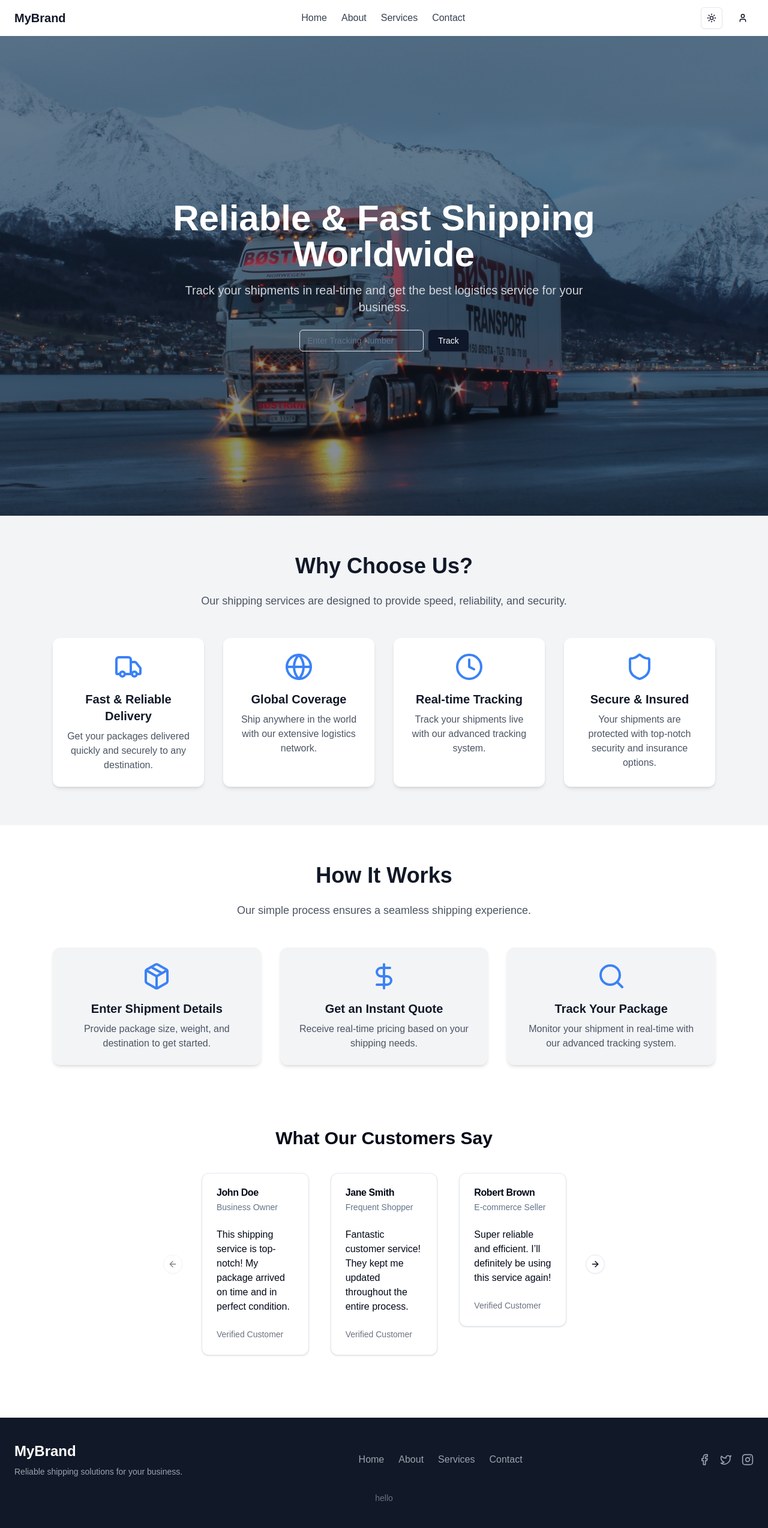
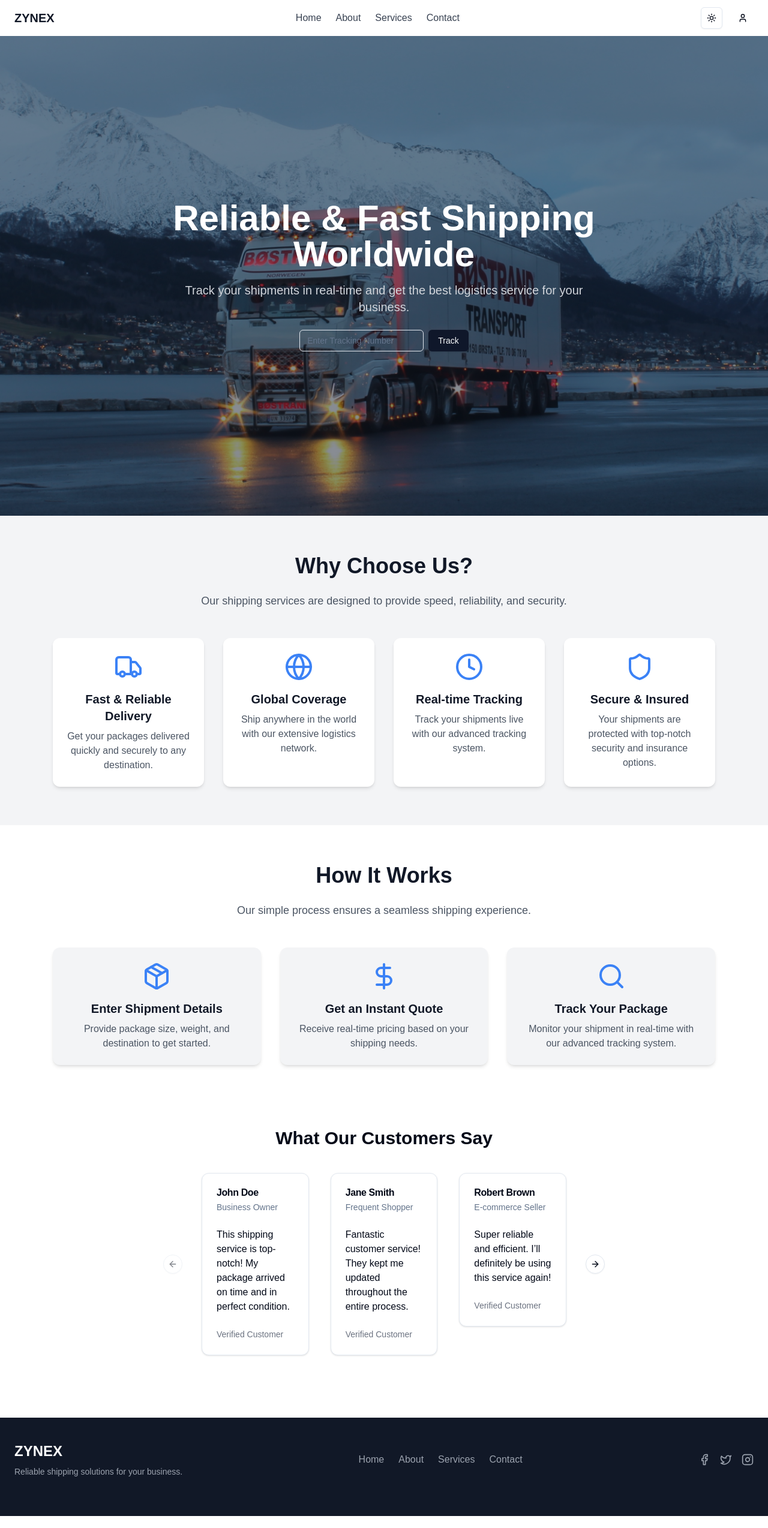
Before and after one commit to ZYNEXES/zynexfront, a Next.js app: page / in a window 1280 px wide. Shown: the whole page at 60% size. Built offline with nearby package versions, Linux system fonts and the light colour scheme.

Commit message:
Update my brand to zynex

```diff
--- a/src/components/footer.tsx
+++ b/src/components/footer.tsx
@@ -9,7 +9,7 @@ export default function Footer() {
       <div className="container mx-auto px-6 flex flex-col md:flex-row justify-between items-center space-y-6 md:space-y-0">
         {/* Logo and Description */}
         <div className="text-center md:text-left">
-          <h2 className="text-2xl font-bold">MyBrand</h2>
+          <h2 className="text-2xl font-bold">ZYNEX</h2>
           <p className="text-gray-400 text-sm mt-2">Reliable shipping solutions for your business.</p>
         </div>
 
@@ -37,7 +37,6 @@ export default function Footer() {
 
       {/* Copyright Section */}
       <div className="text-center text-gray-500 text-sm mt-6">
-        hello
       </div>
     </footer>
   );
--- a/src/components/navbar.tsx
+++ b/src/components/navbar.tsx
@@ -59,7 +59,7 @@ export default function Navbar() {
 
 
       <div className="flex items-center space-x-4">
-        <div className="text-xl font-bold text-gray-900 dark:text-white">MyBrand</div>
+        <div className="text-xl font-bold text-gray-900 dark:text-white">ZYNEX</div>
       </div>
 
       {/* Desktop Navigation Links */}
```
